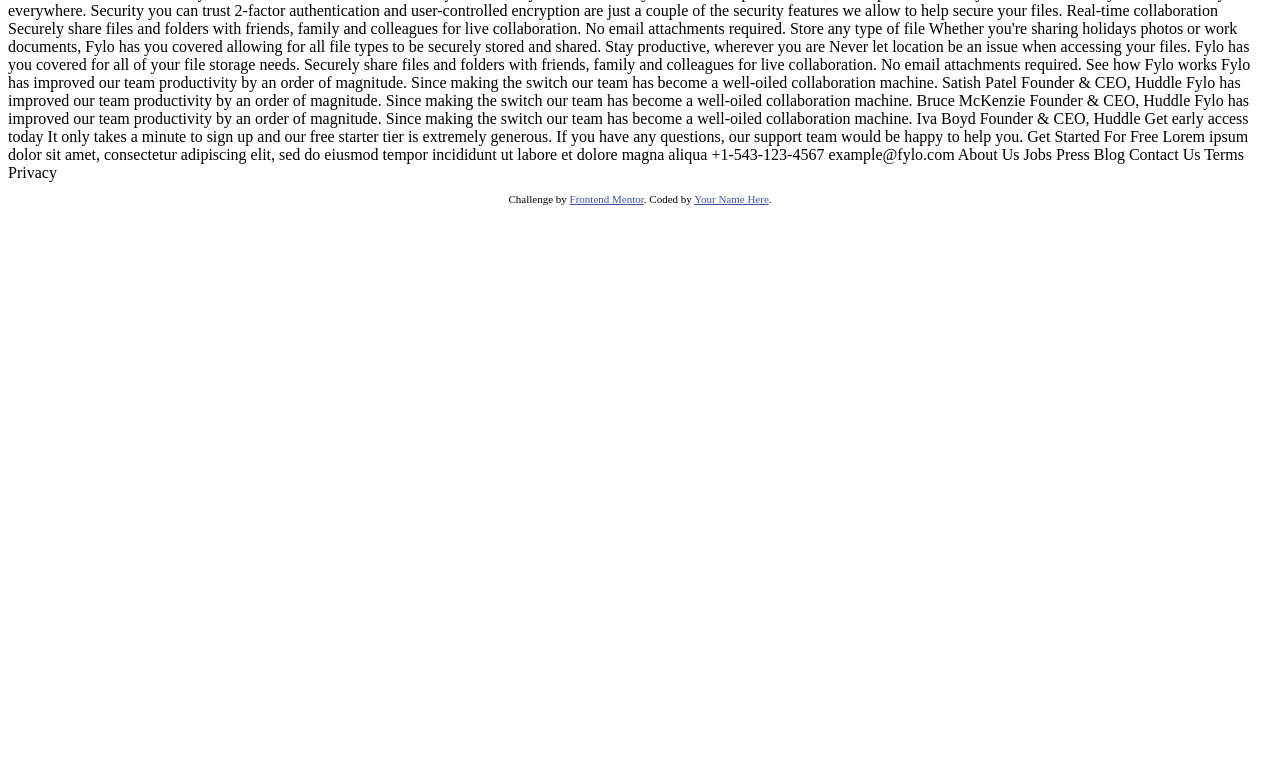
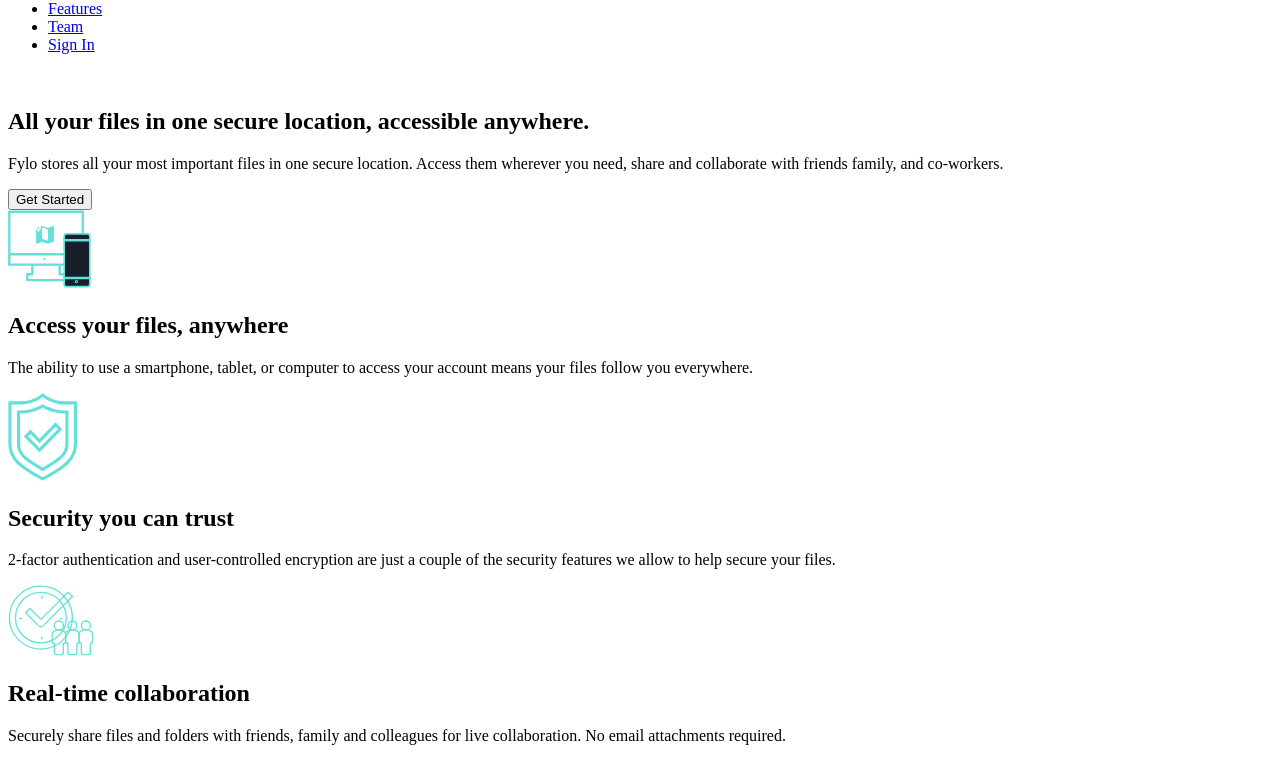
Before and after one commit to sheriallisdev/fylo-landing-page-dark, a plain HTML site: page index.html in a window 1280 px wide. Shown: the part 42-800 px from the top of the page. Drawn offline with Linux system fonts and the light colour scheme.

Commit message:
Add navbar, hero, and features section

```diff
--- a/index.html
+++ b/index.html
@@ -15,36 +15,60 @@
   </style>
 </head>
 <body>
-  Features
-  Team
-  Sign In
+  <header class="site-header">
+    <img src="./images/logo" alt="logo">
+    <nav>
+      <ul class="navbar">
+        <li class="navbar__item"><a href="#">Features</a></li>
+        <li class="navbar__item"><a href="#">Team</a></li>
+        <li class="navbar__item"><a href="#">Sign In</a></li>
+      </ul>
+    </nav>
+  </header>
 
-  All your files in one secure location, accessible anywhere.
+  <section class="hero">
 
-  Fylo stores all your most important files in one secure location. Access them wherever
-  you need, share and collaborate with friends family, and co-workers.
+    <img src="illustration-intro" alt="">
 
-  Get Started
+    <h1 class="hero__title"> All your files in one secure location, accessible anywhere.</h1>
+    <p class="hero__body">
+      Fylo stores all your most important files in one secure location. Access them wherever
+      you need, share and collaborate with friends family, and co-workers.
+    </p>
 
-  Access your files, anywhere
+    <button class="btn">Get Started</button>
+  </section>
 
-  The ability to use a smartphone, tablet, or computer to access your account means your
-  files follow you everywhere.
+  <section class="features">
+    <div class="features__item">
+      <img src="./images/icon-access-anywhere.svg" alt="" class="features__icon">
+      <h2 class="features__title">Access your files, anywhere</h2>
+      <p class="features__body">The ability to use a smartphone, tablet, or computer to access your account means your
+          files follow you everywhere.</p>
+    </div>
 
-  Security you can trust
+    <div class="features__item">
+      <img src="./images/icon-security.svg" alt="" class="features__icon">
+      <h2 class="features__title">Security you can trust</h2>
+      <p class="features__body">2-factor authentication and user-controlled encryption are just a couple of the security
+          features we allow to help secure your files.</p>
+    </div>
 
-  2-factor authentication and user-controlled encryption are just a couple of the security
-  features we allow to help secure your files.
+    <div class="features__item">
+      <img src="./images/icon-collaboration.svg" alt="" class="features__icon">
+      <h2 class="features__title">Real-time collaboration</h2>
+      <p class="features__body">Securely share files and folders with friends, family and colleagues for live collaboration.
+          No email attachments required.</p>
+    </div>
 
-  Real-time collaboration
+    <div class="features__item">
+      <img src="./images/icon-any-file.svg" alt="" class="features__icon">
+      <h2 class="features__title">Store any type of file</h2>
+      <p class="features__body">Whether you're sharing holidays photos or work documents, Fylo has you covered allowing for all
+          file types to be securely stored and shared.</p>
+    </div>
+  </section>
 
-  Securely share files and folders with friends, family and colleagues for live collaboration.
-  No email attachments required.
-
-  Store any type of file
-
-  Whether you're sharing holidays photos or work documents, Fylo has you covered allowing for all
-  file types to be securely stored and shared.
 
   Stay productive, wherever you are
 
@@ -99,7 +123,7 @@
   <footer>
     <p class="attribution">
       Challenge by <a href="https://www.frontendmentor.io?ref=challenge" target="_blank">Frontend Mentor</a>.
-      Coded by <a href="#">Your Name Here</a>.
+      Coded by <a href="#">Sheri Richardson</a>.
     </p>
   </footer>
 </body>
```
